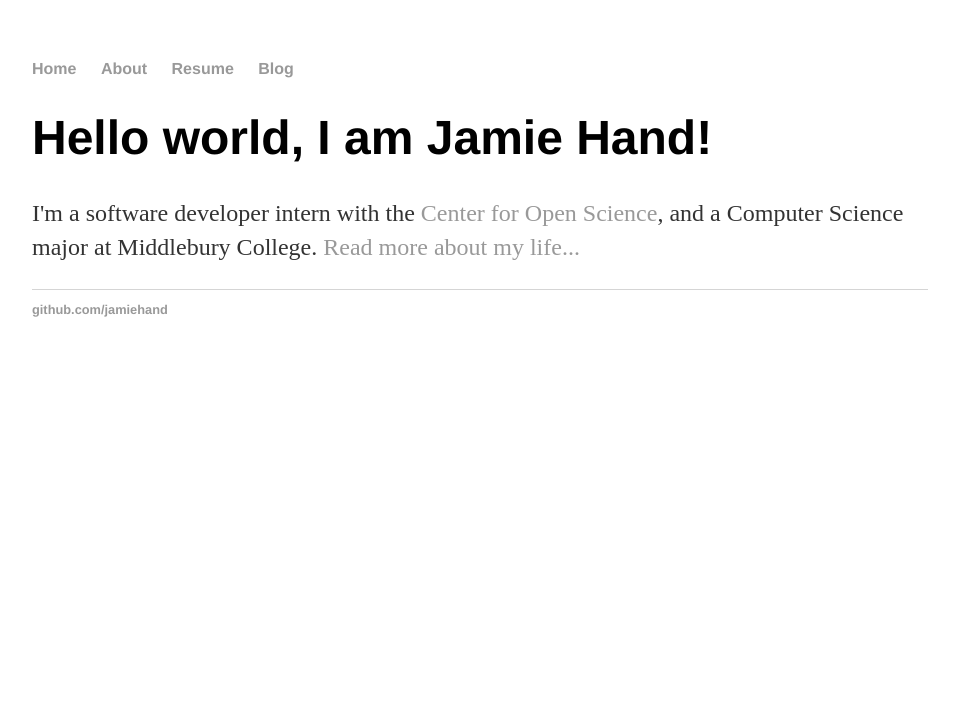
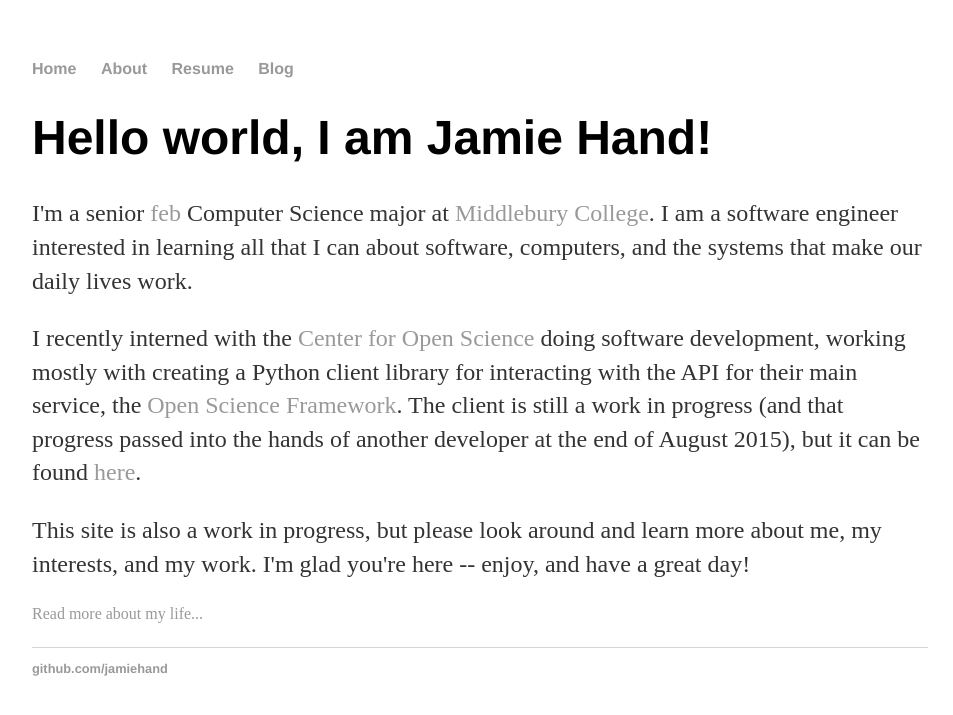
Before and after one commit to jamiehand/jamiehand.github.io, a Jekyll site: the page built from index.html, in a window 1280 px wide. Shown: the top 715 px of the page, without its empty margins (160-1113 px from the left). Built offline with Jekyll 4.4.1, drawn with Linux system fonts in a browser that asks for light colours.

Commit message:
Update index.html

```diff
--- a/index.html
+++ b/index.html
@@ -5,9 +5,25 @@ title: Jamie Hand, Software Developer
 
 <div class="blurb">
 	<h1>Hello world, I am Jamie Hand!</h1>
-	<p>I'm a software developer intern with the
+	<p>I'm a senior <a href="/about#feb">feb</a> Computer
+	Science major at <a href=
+	"http://www.middlebury.edu"> Middlebury College</a>.
+	I am a software engineer interested in learning all that
+	I can about software, computers, and the systems that make
+	our daily lives work. </p>
+	<p>I recently interned with the
 	<a href="http://centerforopenscience.org">
-	Center for Open Science</a>, and a
-	Computer Science major at Middlebury College.
+	Center for Open Science</a> doing software development,
+	working mostly with creating a Python client library
+	for interacting with the API for their main service,
+	the <a href="https://osf.io">Open Science Framework</a>.
+	The client is still a work in progress (and that progress
+	passed into the hands of another developer at the end of
+	August 2015), but it can be found <a href=
+	"https://github.com/jamiehand/osf_api_v2_client">here</a>.
+	<p>This site is also a work in progress, but please
+	look around and learn more about me, my interests,
+	and my work. I'm glad you're here -- enjoy, and have
+	a great day!</p>
 	<a href="/about">Read more about my life...</a></p>
 </div><!-- /.blurb -->
```
